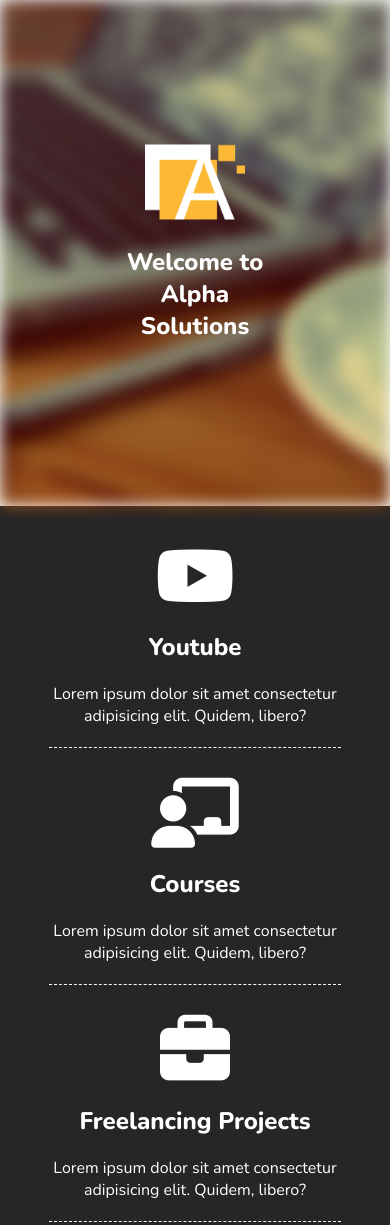
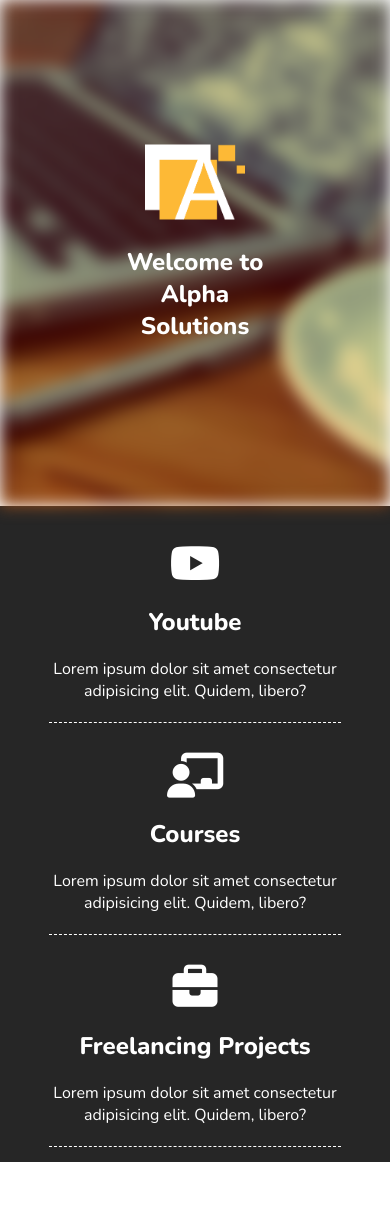
Before and after one commit to Nazaf64/Static-Page-with-Blur, a plain HTML site: page index.html in a window 390 px wide. Shown: the top 1225 px of the page. Drawn offline with nearby package versions, Linux system fonts and the light colour scheme.

Commit message:
services' icon size corrected for small screens

```diff
--- a/index.html
+++ b/index.html
@@ -43,19 +43,21 @@
         <section id="services-section">
             <div id="services">
                 <div class="icon">
-                    <i class="fab fa-youtube" style="font-size: 70px;"></i>
+                    <!-- <i class="fab fa-youtube" style="font-size: 70px;"></i> -->
+                    <i class="fab fa-youtube"></i>
+
                     <h2>Youtube</h2>
                     <p>Lorem ipsum dolor sit amet consectetur adipisicing elit. Quidem, libero?</p>
                 </div>
 
                 <div class="icon">
-                    <i class="fas fa-chalkboard-teacher" style="font-size: 70px;"></i>
+                    <i class="fas fa-chalkboard-teacher"></i>
                     <h2>Courses</h2>
                     <p>Lorem ipsum dolor sit amet consectetur adipisicing elit. Quidem, libero?</p>
                 </div>
 
                 <div class="icon">
-                    <i class="fas fa-briefcase" style="font-size: 70px;"></i>
+                    <i class="fas fa-briefcase"></i>
                     <h2>Freelancing Projects</h2>
                     <p>Lorem ipsum dolor sit amet consectetur adipisicing elit. Quidem, libero?</p>
                 </div>
--- a/style.css
+++ b/style.css
@@ -150,7 +150,7 @@ img {
 
 i{
     text-align: center;
-
+    font-size: 70px;
 }
 
 .laptop{
@@ -215,4 +215,9 @@ footer{
         grid-template-columns: 1fr;
         gap: 40px;
     }
+
+    i{
+        text-align: center;
+        font-size: 45px;
+    }
 }
```
